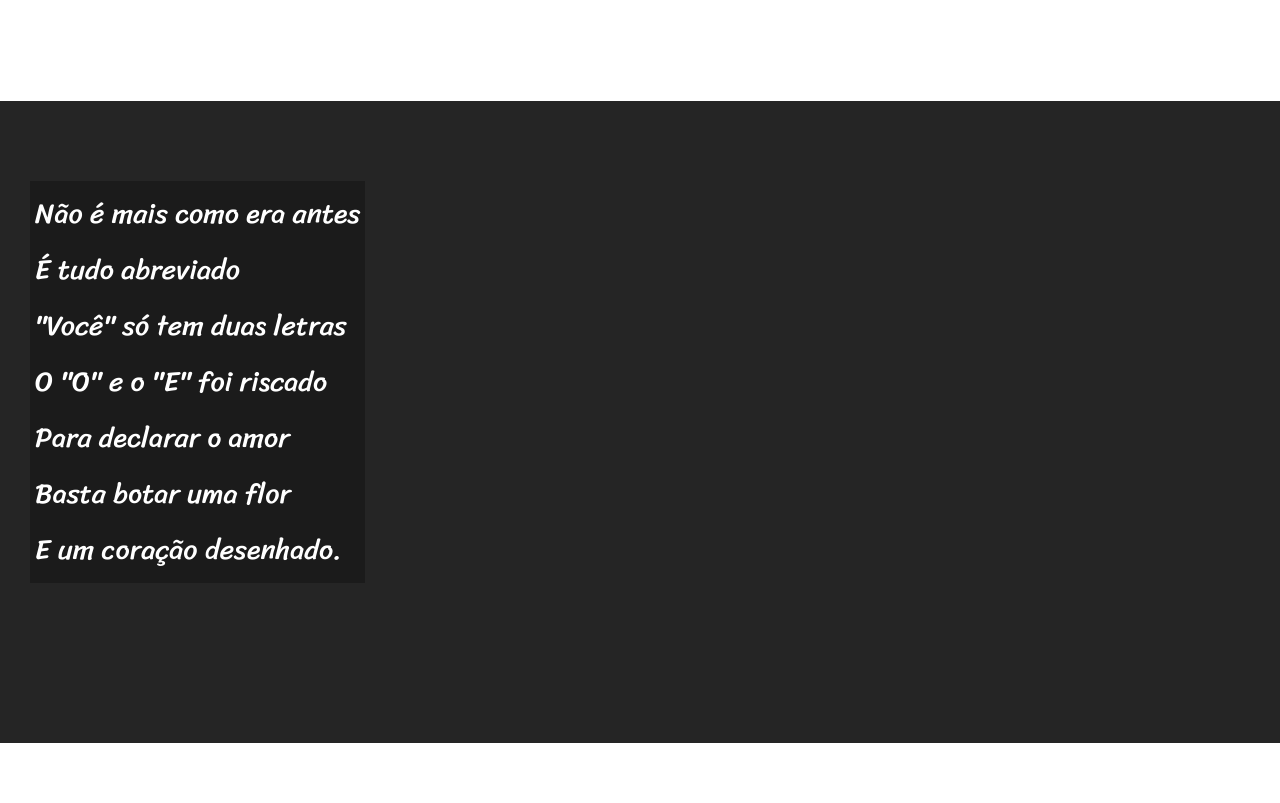
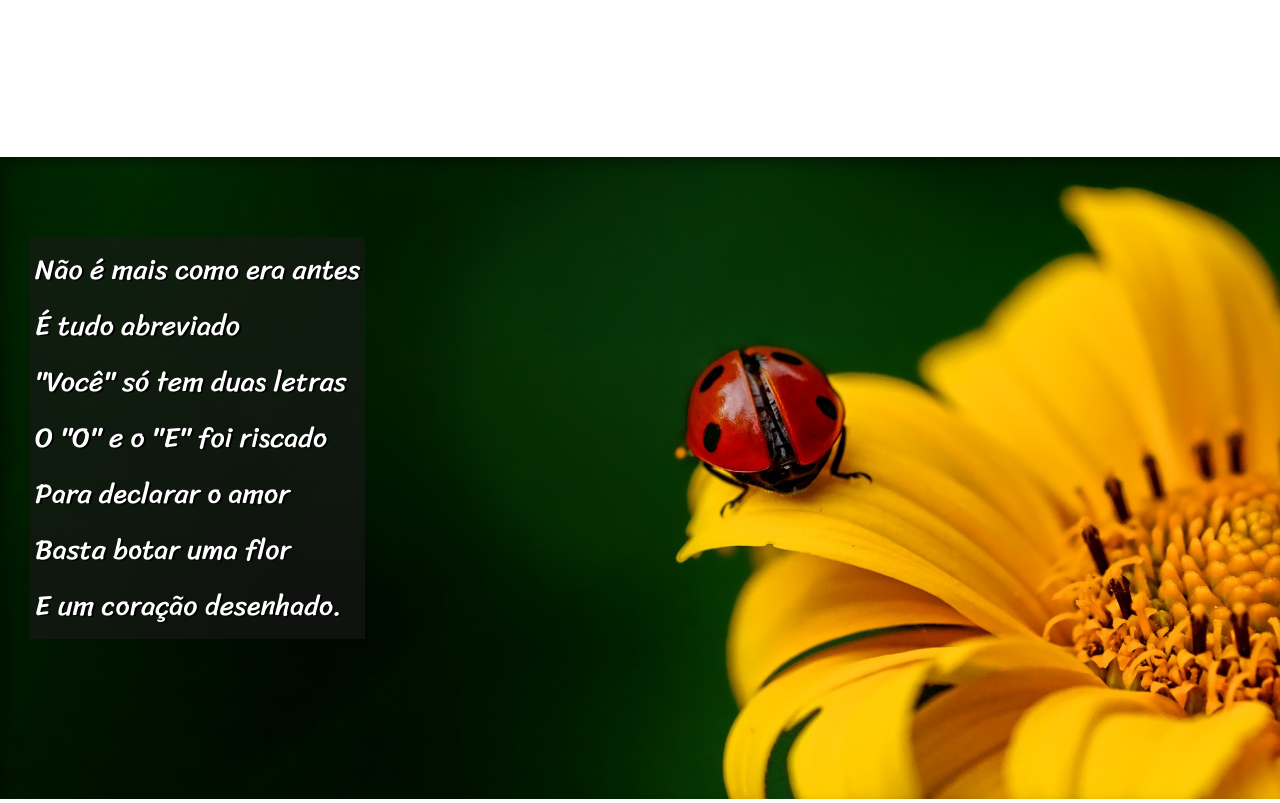
Before and after one commit to diegovieiracosta/projeto-cordel, a plain HTML site: page index.html in a window 1280 px wide. Shown: the part 738-1541 px from the top of the page. Drawn offline with Linux system fonts and the light colour scheme.

Commit message:
projeto completo, final version

```diff
--- a/estilo/style.css
+++ b/estilo/style.css
@@ -56,6 +56,10 @@ section{
     font-size: 3.5vh;
 }
 
+section > p{
+    padding-bottom: 2em;
+}
+
 section.normal{
     background-color: white;
     color: black;
@@ -64,12 +68,27 @@ section.normal{
 section.imagem{
     background-color: rgb(37, 37, 37);
     color: white;
+    box-shadow: inset 6px 6px 13px 0px rgba(0, 0, 0, 0.314);
+    background-attachment: fixed;
 }
 
 section.imagem > p{
     display: inline-block;
-    background-color: rgb(27, 27, 27);
+    background-color: rgba(26, 25, 25, 0.582);
     padding: 5px;
+    text-shadow: 2px 1px 0px black;
+}
+
+section#img01{
+    background-image: url(../imagens/background001.jpg);
+    background-position: right center;
+    background-size: cover;
+}
+
+section#img02{
+    background-image: url(../imagens/background002.jpg);
+    background-position: right center;
+    background-size: cover;
 }
 
 footer{
--- a/index.html
+++ b/index.html
@@ -25,7 +25,7 @@
         </p>
     </section>
 
-    <section class="imagem">
+    <section class="imagem" id="img01">
         <p>
             Não é mais como era antes <br>
             É tudo abreviado <br>
@@ -60,7 +60,7 @@
     </section>
 
 
-    <section class="imagem">
+    <section class="imagem" id="img02">
         <p>
             Tenho saudade das cartas <br>
             Escritas com a própria mão <br>
```
